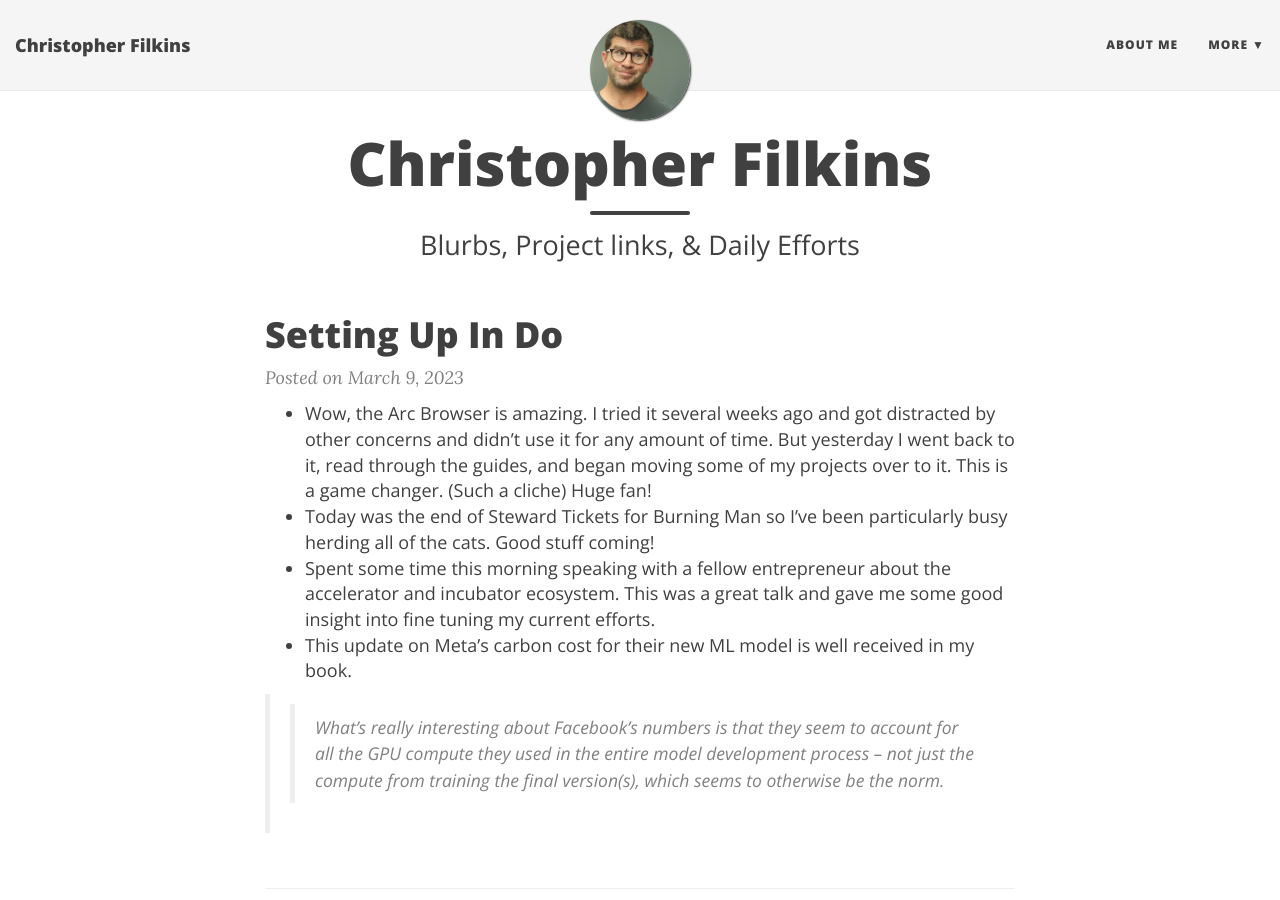
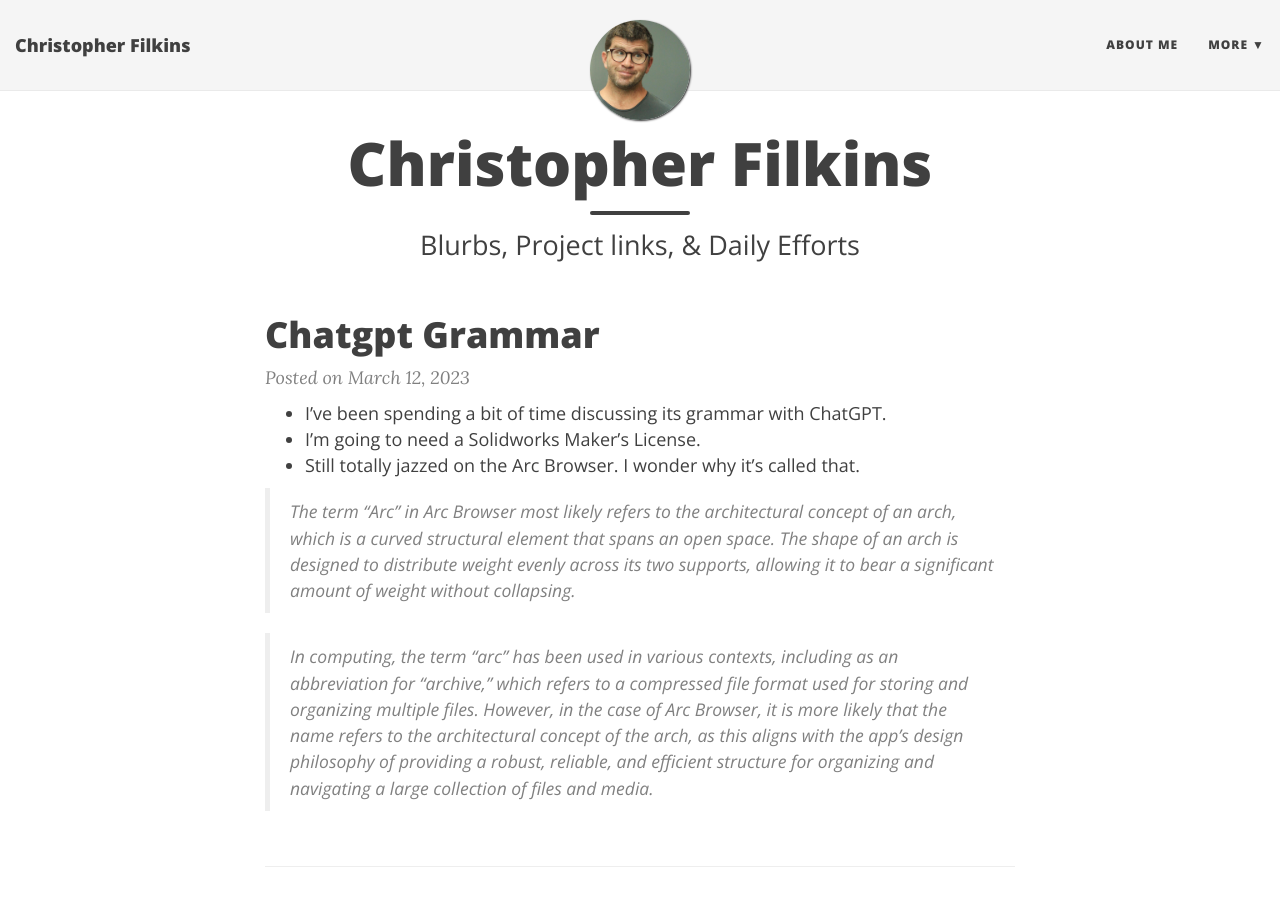
Before and after one commit to filchyboy/filchyboy.github.io, a Jekyll site: the page built from index.html, in a window 1280 px wide and 900 px high. Built offline with Jekyll 4.4.1, drawn with Linux system fonts in a browser that asks for light colours; nearby versions of some CDN libraries; the list of posts is cut into pages by our own code; some of the changed text lies outside the part shown.

Commit message:
Today's note

```diff
--- /dev/null
+++ b/_posts/2023-03-12-ChatGPT-Grammar.md
@@ -0,0 +1,7 @@
+* I've been spending a bit of time discussing its grammar with ChatGPT.
+* I'm going to need a Solidworks Maker's License.
+* Still totally jazzed on the Arc Browser. I wonder why it's called that.
+
+> The term "Arc" in Arc Browser most likely refers to the architectural concept of an arch, which is a curved structural element that spans an open space. The shape of an arch is designed to distribute weight evenly across its two supports, allowing it to bear a significant amount of weight without collapsing.
+
+> In computing, the term "arc" has been used in various contexts, including as an abbreviation for "archive," which refers to a compressed file format used for storing and organizing multiple files. However, in the case of Arc Browser, it is more likely that the name refers to the architectural concept of the arch, as this aligns with the app's design philosophy of providing a robust, reliable, and efficient structure for organizing and navigating a large collection of files and media.
```
Also changed, not shown: _posts/2023-03-09-Setting-Up-In-DO.md (+1 -1 lines).
